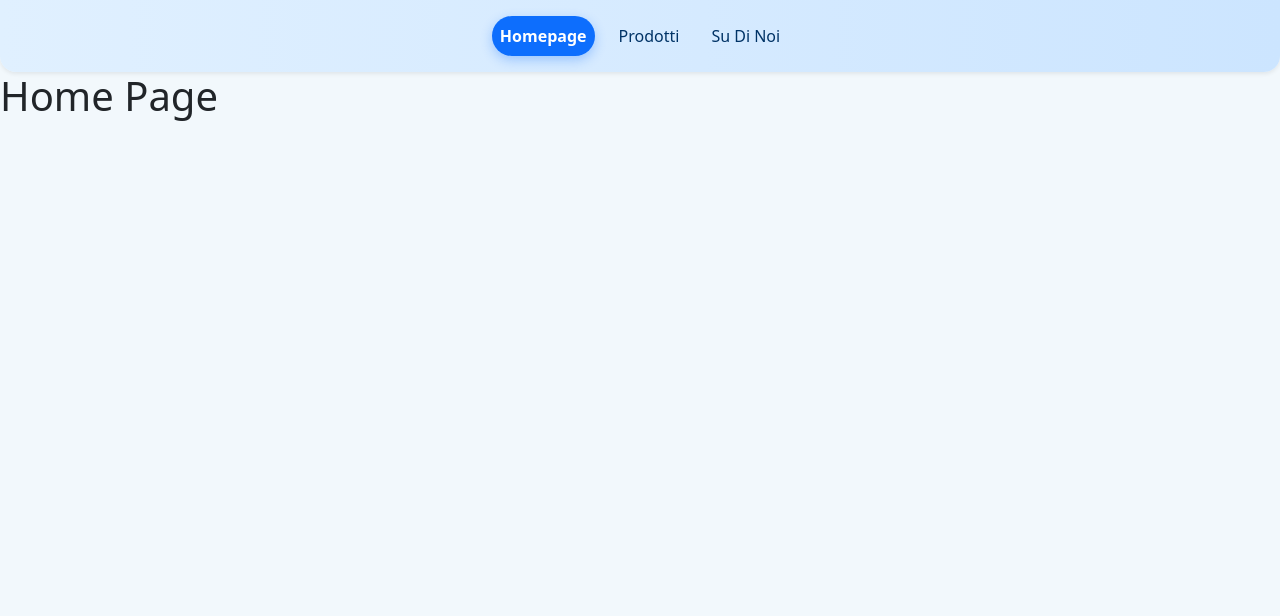
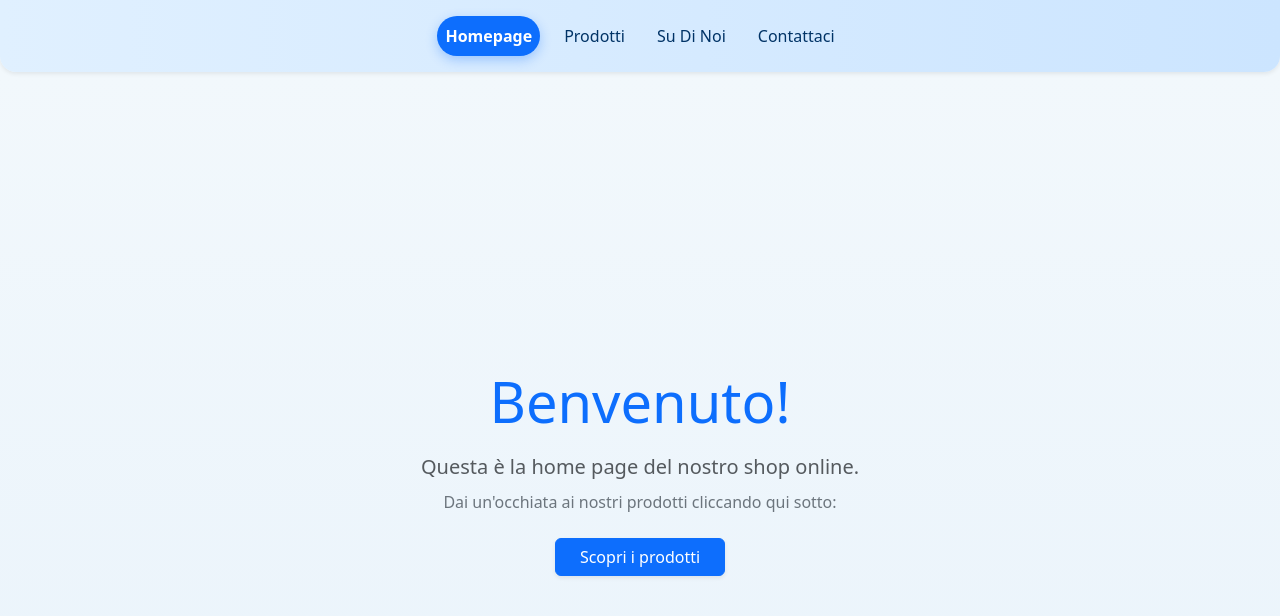
Before and after one commit to ErikaArci99/react-router, a React (Vite) app in the folder react-router/: page / in a window 1280 px wide. Shown: the top 616 px of the page. Built offline with nearby package versions, Linux system fonts and the light colour scheme.

Commit message:
[UPD] aggiunta componente contattaci

```diff
--- a/react-router/src/App.css
+++ b/react-router/src/App.css
@@ -2,6 +2,7 @@ body {
   background-color: #f2f8fc;
 }
 
+/* navbar */
 .navbar-custom {
   background: linear-gradient(to right, #e0f0ff, #cce5ff);
   border-radius: 0 0 16px 16px;
@@ -29,3 +30,19 @@ body {
   font-weight: 700;
   box-shadow: 0 4px 12px rgba(13, 110, 253, 0.3);
 }
+
+/* homepage */
+
+.homepage-header {
+  min-height: 100vh;
+  padding: 2rem;
+  background: linear-gradient(to bottom, #f2f8fc, #e9f3fb);
+}
+
+/* about us */
+
+.aboutus-section {
+  min-height: 100vh;
+  padding: 2rem;
+  background: linear-gradient(to bottom, #f2f8fc, #e9f3fb);
+}
--- a/react-router/src/App.jsx
+++ b/react-router/src/App.jsx
@@ -4,6 +4,7 @@ import './App.css'
 import Homepage from './components/Homepage'
 import AboutUs from './components/AboutUs'
 import Products from './components/Products'
+import Contacts from './components/Contacts'
 
 function App() {
 
@@ -14,6 +15,7 @@ function App() {
           <Route path="/" Component={Homepage} />
           <Route path="/aboutus" Component={AboutUs} />
           <Route path="/products" Component={Products} />
+          <Route path="/contacts" Component={Contacts} />
         </Routes>
       </BrowserRouter>
     </>
--- a/react-router/src/components/AboutUs.jsx
+++ b/react-router/src/components/AboutUs.jsx
@@ -5,7 +5,16 @@ const AboutUs = () => {
     return (
         <>
             <NavBar />
-            <h1>AboutUs</h1>
+            <section className="aboutus-section d-flex flex-column align-items-center justify-content-center text-center">
+                <h1 className="display-4 text-primary mb-3">Chi siamo</h1>
+                <p className="lead text-muted mb-4 px-3">
+                    Siamo un team appassionato, dedicato a offrire prodotti di qualità e un'esperienza utente eccezionale.
+                    La nostra missione è aiutarti a trovare ciò che cerchi con semplicità e stile.
+                </p>
+                <a href="/contacts" className="btn btn-outline-primary shadow-sm px-4">
+                    Contattaci
+                </a>
+            </section>
         </>
     )
 }
--- /dev/null
+++ b/react-router/src/components/Contacts.jsx
@@ -0,0 +1,13 @@
+import React from 'react'
+import NavBar from './NavBar'
+
+const Contacts = () => {
+    return (
+        <>
+            <NavBar />
+            <h1>Contatti</h1>
+        </>
+    )
+}
+
+export default Contacts
--- a/react-router/src/components/Homepage.jsx
+++ b/react-router/src/components/Homepage.jsx
@@ -1,13 +1,21 @@
 import React from 'react'
 import NavBar from './NavBar'
-
 
 const Homepage = () => {
     return (
         <>
             <NavBar />
-            <header>
-                <h1>Home Page</h1>
+            <header className="homepage-header d-flex flex-column align-items-center justify-content-center text-center">
+                <h1 className="display-4 text-primary mb-3">Benvenuto!</h1>
+                <p className="lead text-muted mb-2">
+                    Questa è la home page del nostro shop online.
+                </p>
+                <p className="text-secondary mb-4">
+                    Dai un'occhiata ai nostri prodotti cliccando qui sotto:
+                </p>
+                <a href="/products" className="btn btn-primary shadow-sm px-4">
+                    Scopri i prodotti
+                </a>
             </header>
         </>
     )
--- a/react-router/src/components/NavBar.jsx
+++ b/react-router/src/components/NavBar.jsx
@@ -13,6 +13,10 @@ const links = [
     {
         path: '/aboutus',
         label: 'Su Di Noi',
+    },
+    {
+        path: '/contacts',
+        label: 'Contattaci',
     },
 ]
 
```
